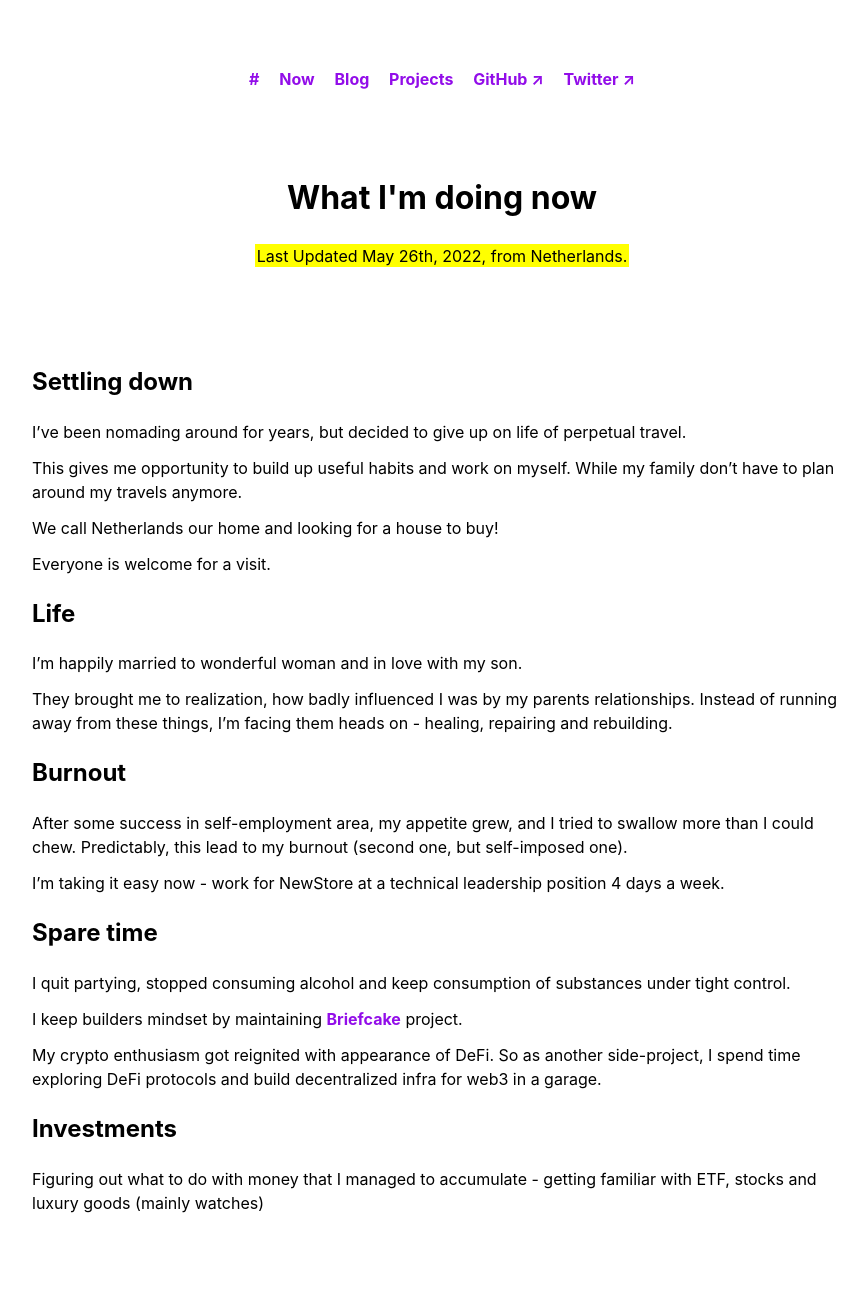
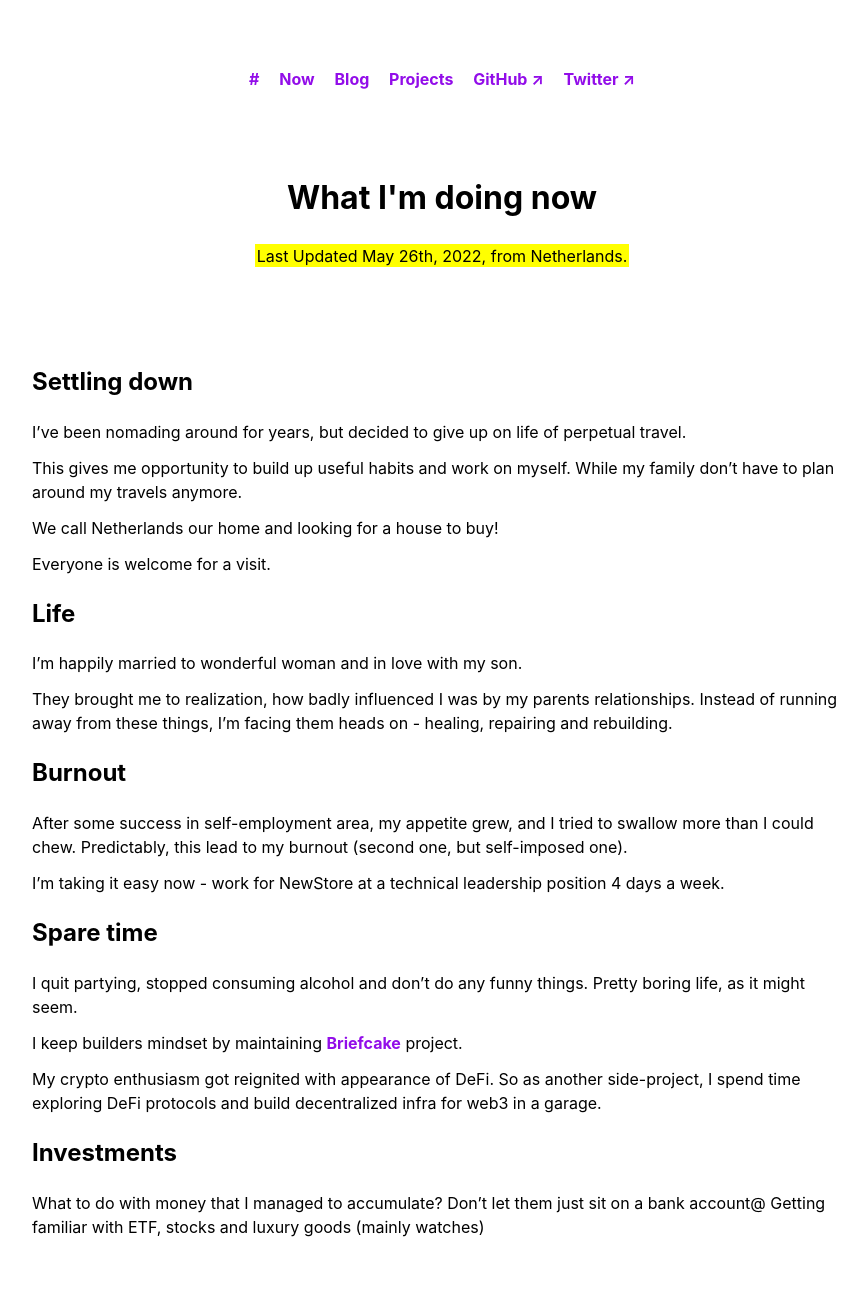
Before and after one commit to skatkov/skatkov.com, a Jekyll site: the page built from now.md, in a window 1280 px wide. Shown: the whole page, without its empty margins (198-1065 px from the left). Built offline with Jekyll 4.4.1, drawn with Linux system fonts in a browser that asks for light colours; before the commit the page ends 1275 px from its top, so only the background shows below that.

Commit message:
update /now page

```diff
--- a/now.md
+++ b/now.md
@@ -24,11 +24,11 @@ After some success in self-employment area, my appetite grew, and I tried to swa
 I'm taking it easy now - work for NewStore at a technical leadership position 4 days a week.
 
 # Spare time
-I quit partying, stopped consuming alcohol and keep consumption of substances under tight control.
+I quit partying, stopped consuming alcohol and don't do any funny things. Pretty boring life, as it might seem.
 
 I keep builders mindset by maintaining [Briefcake](https://briefcake.com) project.
 
 My crypto enthusiasm got reignited with appearance of DeFi. So as another side-project, I spend time exploring DeFi protocols and build decentralized infra for web3 in a garage.
 
 # Investments
-Figuring out what to do with money that I managed to accumulate - getting familiar with ETF, stocks and luxury goods (mainly watches)
+What to do with money that I managed to accumulate? Don't let them just sit on a bank account@ Getting familiar with ETF, stocks and luxury goods (mainly watches)
```
